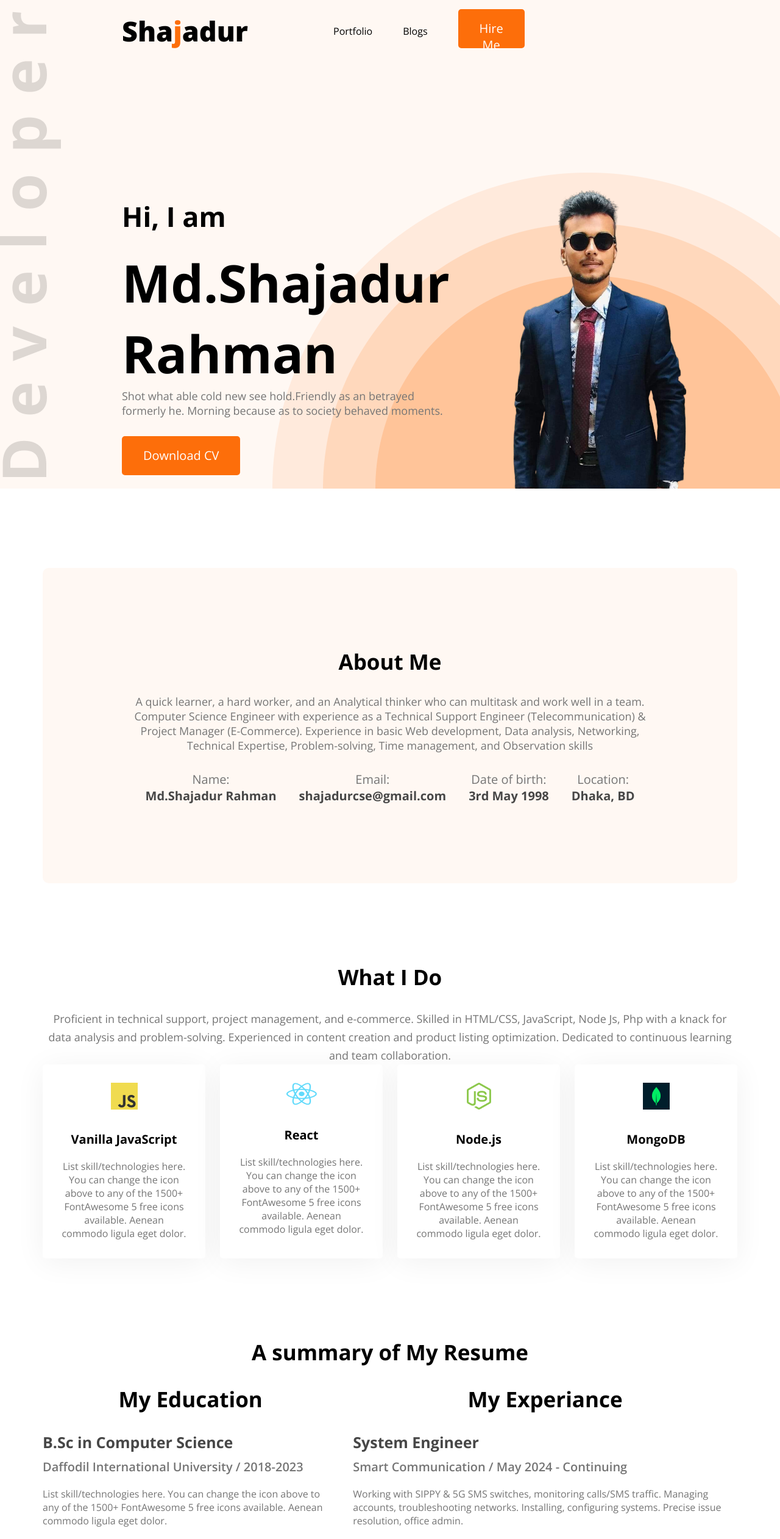
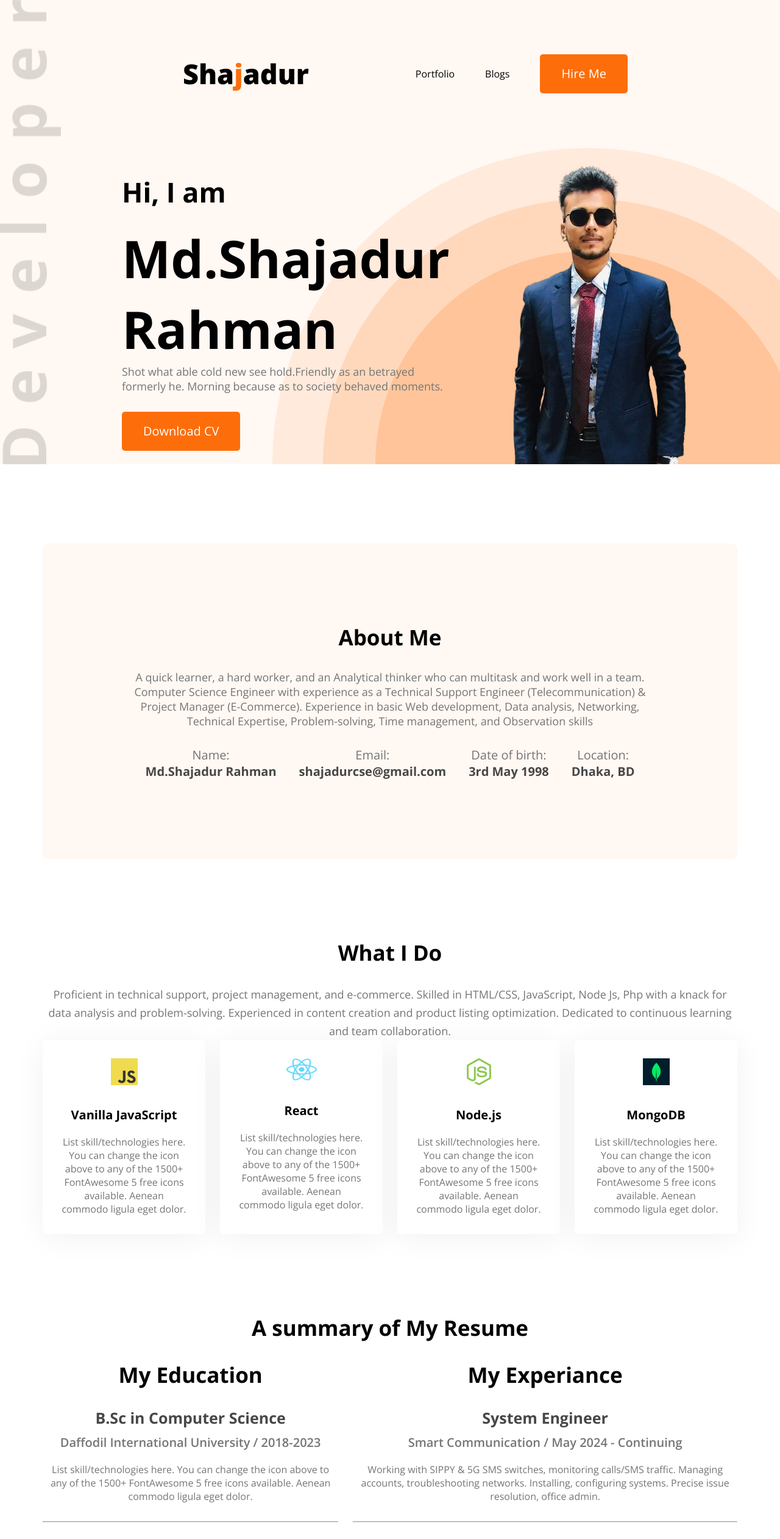
Before and after one commit to ShajadurR/My-Portfolio, a plain HTML site: page index.html in a window 1280 px wide. Shown: the top 2523 px of the page at 61% size. Drawn offline with nearby package versions, Linux system fonts and the light colour scheme.

Commit message:
fix nav padding

```diff
--- a/style/portfolio.css
+++ b/style/portfolio.css
@@ -28,7 +28,8 @@
 nav {
     display: flex;
     justify-content: space-between;
-    margin: 0px 400px 200px 100px;
+    /* margin: 0px 400px 200px 100px; */
+    padding: 70px 200px;
 }
 
 .nav-title {
@@ -170,7 +171,7 @@ main {
 .resume-item {
     margin-top: 30px;
     margin-bottom: 30px;
-    text-align: left;
+    text-align: center;
 }
 .resume .title {
     color: #474747;
```
